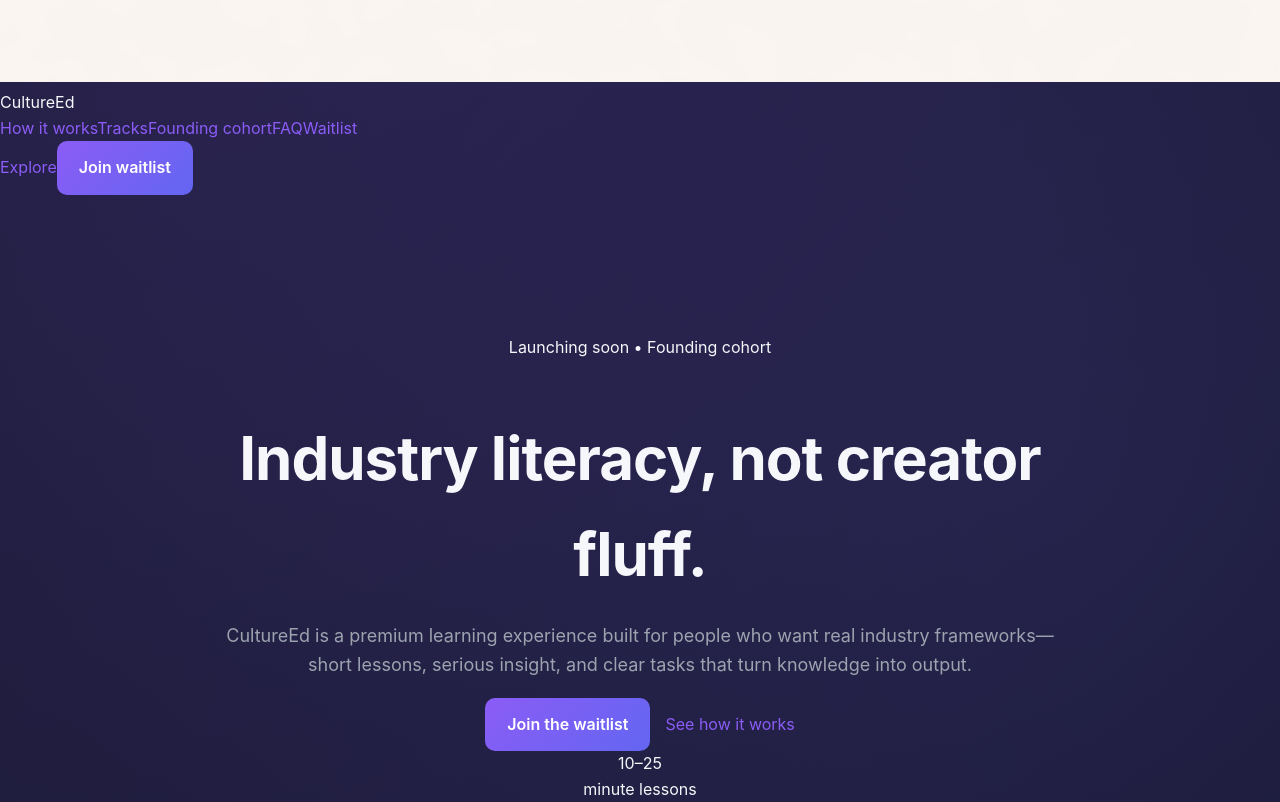
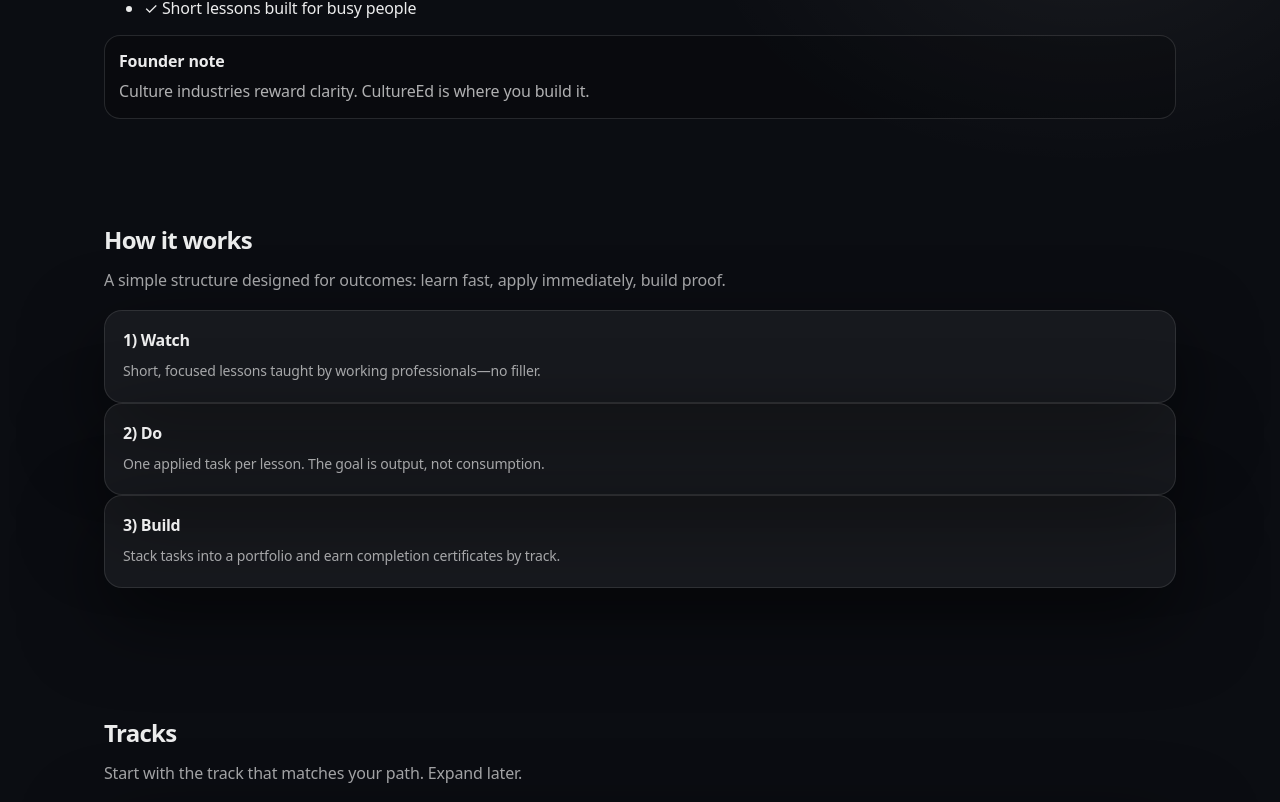
Before and after one commit to sjikeme-maker/cultureed, a Next.js app: page / in a window 1280 px wide. Shown: the part 771-1573 px from the top of the page. Built offline with nearby package versions, Linux system fonts and the light colour scheme.

Commit message:
Update globals.css

```diff
--- a/styles/globals.css
+++ b/styles/globals.css
@@ -1,80 +1,243 @@
-:root {
-  --bg: #0c0f17;
-  --surface: #121826;
-  --border: rgba(255,255,255,0.08);
-  --text: #f5f7fa;
-  --muted: #9ca3af;
-  --brand: #8b5cf6;
+:root{
+  --bg: #0b0d12;
+  --surface: rgba(255,255,255,0.04);
+  --surface2: rgba(255,255,255,0.06);
+  --border: rgba(255,255,255,0.10);
+
+  --text: rgba(255,255,255,0.92);
+  --muted: rgba(255,255,255,0.62);
+  --muted2: rgba(255,255,255,0.46);
+
+  --brand: #b9a6ff; /* soft violet */
+  --brand2: #ffffff; /* minimal luxury = mostly neutral */
+  --shadow: 0 30px 80px rgba(0,0,0,0.55);
 }
 
-* {
-  box-sizing: border-box;
+*{ box-sizing:border-box; }
+html, body { margin:0; padding:0; }
+body{
+  font-family: ui-sans-serif, system-ui, -apple-system, Segoe UI, Roboto, Helvetica, Arial;
+  background:
+    radial-gradient(900px 500px at 18% 10%, rgba(185,166,255,0.12), transparent 60%),
+    radial-gradient(700px 420px at 85% 18%, rgba(255,255,255,0.05), transparent 55%),
+    radial-gradient(900px 520px at 50% 115%, rgba(185,166,255,0.08), transparent 55%),
+    var(--bg);
+  color: var(--text);
+  letter-spacing: -0.01em;
 }
 
-body {
-  margin: 0;
-  font-family: -apple-system, BlinkMacSystemFont, "Segoe UI", Roboto, sans-serif;
-  background: radial-gradient(circle at 20% 10%, rgba(139,92,246,0.2), transparent 40%),
-              radial-gradient(circle at 80% 20%, rgba(99,102,241,0.15), transparent 40%),
-              var(--bg);
+a{ color: inherit; text-decoration: none; }
+.container{ max-width: 1120px; margin: 0 auto; padding: 0 24px; }
+
+.nav{
+  position: sticky; top: 0; z-index: 50;
+  backdrop-filter: blur(12px);
+  background: rgba(11,13,18,0.62);
+  border-bottom: 1px solid rgba(255,255,255,0.06);
+}
+.navInner{
+  height: 78px;
+  display:flex; align-items:center; justify-content:space-between;
+  gap: 16px;
+}
+.brand{
+  display:flex; align-items:center; gap: 12px;
+  font-weight: 800;
+  letter-spacing: -0.03em;
+}
+.logo{
+  width: 42px; height: 42px; border-radius: 14px;
+  border: 1px solid rgba(255,255,255,0.10);
+  background: rgba(255,255,255,0.06);
+  display:flex; align-items:center; justify-content:center;
+  overflow: hidden;
+}
+.navLinks{
+  display:none;
+  gap: 18px;
+  color: var(--muted);
+  font-weight: 650;
+  font-size: 13px;
+}
+.navLinks a{ padding: 10px 6px; border-radius: 10px; }
+.navLinks a:hover{ color: var(--text); background: rgba(255,255,255,0.04); }
+
+.btn{
+  display:inline-flex; align-items:center; justify-content:center;
+  padding: 11px 14px;
+  border-radius: 12px;
+  border: 1px solid transparent;
+  font-weight: 720;
+  font-size: 13px;
+  transition: transform .15s ease, background .15s ease, border-color .15s ease, opacity .15s ease;
+}
+.btn:hover{ transform: translateY(-1px); }
+.btnPrimary{
+  background: rgba(255,255,255,0.92);
+  color: #0b0d12;
+  box-shadow: 0 18px 55px rgba(255,255,255,0.10);
+}
+.btnSecondary{
+  background: rgba(255,255,255,0.05);
+  border-color: rgba(255,255,255,0.10);
   color: var(--text);
-  line-height: 1.6;
+}
+.btnGhost{
+  background: transparent;
+  border-color: rgba(255,255,255,0.14);
+  color: var(--text);
+}
+.navCta{ display:flex; gap: 10px; align-items:center; }
+
+.hero{
+  padding: 88px 0 40px;
+}
+.heroWrap{
+  max-width: 920px;
+  margin: 0 auto;
+  text-align: center;
+}
+.kicker{
+  display:inline-flex;
+  gap: 10px;
+  align-items:center;
+  padding: 8px 12px;
+  border-radius: 999px;
+  border: 1px solid rgba(255,255,255,0.10);
+  background: rgba(255,255,255,0.05);
+  color: var(--muted);
+  font-weight: 700;
+  font-size: 12px;
+}
+.dot{
+  width: 7px; height: 7px;
+  border-radius: 999px;
+  background: var(--brand);
+}
+.h1{
+  margin: 16px 0 0;
+  font-size: 56px;
+  line-height: 1.03;
+  letter-spacing: -0.05em;
+  font-weight: 900;
+}
+.sub{
+  margin: 14px auto 0;
+  max-width: 64ch;
+  color: var(--muted);
+  font-size: 16px;
+  line-height: 1.75;
+}
+.heroCtas{
+  margin-top: 22px;
+  display:flex;
+  justify-content:center;
+  gap: 10px;
+  flex-wrap: wrap;
 }
 
-a {
-  color: var(--brand);
-  text-decoration: none;
+.grid{
+  display:grid;
+  gap: 14px;
+}
+.grid3{ grid-template-columns: 1fr; }
+.grid2{ grid-template-columns: 1fr; }
+
+.section{
+  padding: 64px 0;
+}
+.sectionTitle{
+  font-size: 24px;
+  letter-spacing: -0.03em;
+  font-weight: 900;
+  margin: 0;
+}
+.sectionSub{
+  margin-top: 10px;
+  color: var(--muted);
+  max-width: 70ch;
+  line-height: 1.75;
 }
 
-.section {
-  padding: 100px 20px;
-  max-width: 1100px;
-  margin: auto;
+.card{
+  background: rgba(255,255,255,0.05);
+  border: 1px solid rgba(255,255,255,0.10);
+  border-radius: 18px;
+  padding: 18px;
+  box-shadow: var(--shadow);
+}
+.cardTitle{
+  font-weight: 900;
+  letter-spacing: -0.02em;
+}
+.cardText{
+  margin-top: 8px;
+  color: var(--muted);
+  line-height: 1.75;
+  font-size: 14px;
 }
 
-.hero {
-  padding: 140px 20px 100px 20px;
-  max-width: 900px;
-  margin: auto;
-  text-align: center;
+.split{
+  display:grid;
+  grid-template-columns: 1fr;
+  gap: 14px;
+  margin-top: 18px;
 }
 
-h1 {
-  font-size: 60px;
-  font-weight: 700;
-  letter-spacing: -1px;
-  margin-bottom: 20px;
+.kpiRow{
+  display:grid;
+  grid-template-columns: 1fr;
+  gap: 10px;
+  margin-top: 20px;
+}
+.kpi{
+  background: rgba(255,255,255,0.04);
+  border: 1px solid rgba(255,255,255,0.10);
+  border-radius: 16px;
+  padding: 14px;
+}
+.kpiBig{ font-size: 18px; font-weight: 900; letter-spacing:-0.02em; }
+.kpiSmall{ margin-top: 6px; font-size: 12px; color: var(--muted2); }
+
+.ctaBand{
+  margin-top: 22px;
+  border-radius: 20px;
+  border: 1px solid rgba(255,255,255,0.10);
+  background: rgba(255,255,255,0.05);
+  padding: 18px;
+  display:grid;
+  gap: 14px;
+}
+.formRow{
+  display:grid;
+  gap: 10px;
+  grid-template-columns: 1fr;
+}
+.input{
+  width: 100%;
+  border-radius: 14px;
+  border: 1px solid rgba(255,255,255,0.10);
+  background: rgba(11,13,18,0.40);
+  padding: 12px 14px;
+  color: var(--text);
+  font-weight: 650;
+  outline: none;
+}
+.input::placeholder{ color: rgba(255,255,255,0.38); }
+
+.footer{
+  padding: 30px 0;
+  border-top: 1px solid rgba(255,255,255,0.06);
+  color: var(--muted2);
+  font-size: 12px;
 }
 
-h2 {
-  font-size: 32px;
-  margin-bottom: 20px;
+@media (min-width: 920px){
+  .navLinks{ display:flex; }
+  .grid3{ grid-template-columns: repeat(3,1fr); }
+  .grid2{ grid-template-columns: repeat(2,1fr); }
+  .split{ grid-template-columns: 1.2fr 0.8fr; }
+  .kpiRow{ grid-template-columns: repeat(3,1fr); }
+  .formRow{ grid-template-columns: 1.2fr 0.8fr; }
+  .h1{ font-size: 64px; }
 }
-
-p {
-  color: var(--muted);
-  font-size: 18px;
-}
-
-.btnPrimary {
-  background: linear-gradient(135deg, #8b5cf6, #6366f1);
-  padding: 14px 22px;
-  border-radius: 10px;
-  display: inline-block;
-  color: white;
-  font-weight: 600;
-  margin-right: 15px;
-  transition: 0.2s ease;
-}
-
-.btnPrimary:hover {
-  opacity: 0.9;
-}
-
-.card {
-  background: var(--surface);
-  border: 1px solid var(--border);
-  padding: 28px;
-  border-radius: 16px;
-  margin-top: 30px;
-}
```
